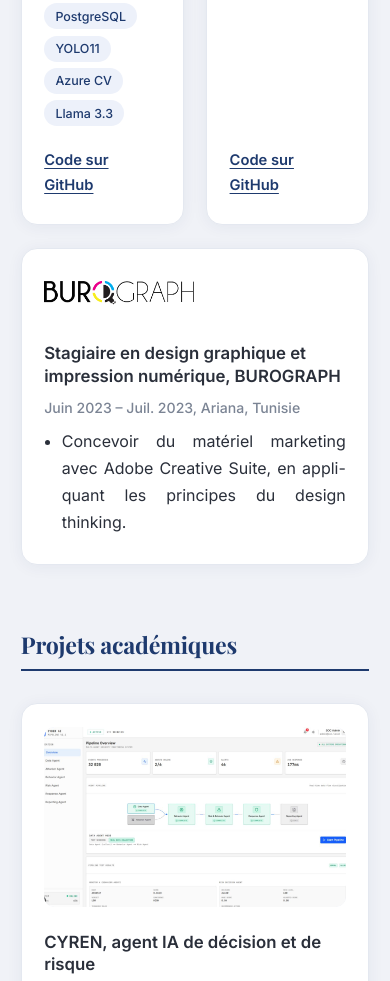
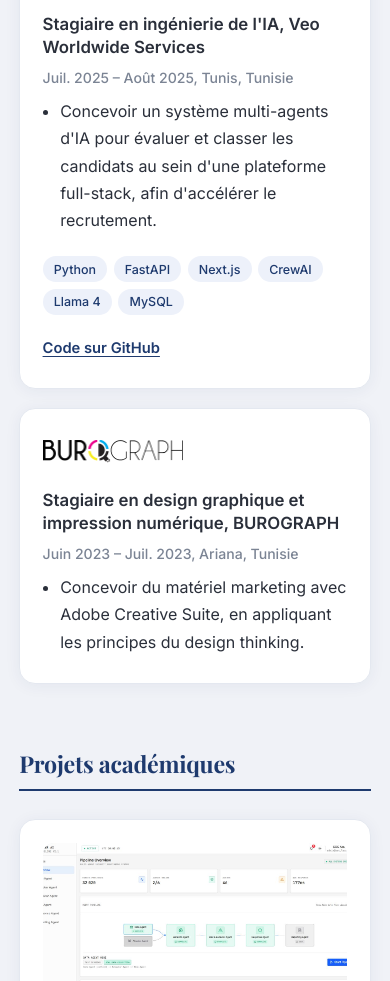
Before and after one commit to DouaBoudokhan/DouaBoudokhan.github.io, a plain HTML site: page index.html in a window 390 px wide. Shown: the part 2181-3162 px from the top of the page. Drawn offline with nearby package versions, Linux system fonts and the light colour scheme.

Commit message:
Fix mobile responsive layout for experience cards to match projects

```diff
--- a/style.css
+++ b/style.css
@@ -441,114 +441,20 @@ footer {
     padding-top: 1rem;
 }
 
-@media(max-width:1100px) {
-    .item {
-        grid-column: 1/-1
-    }
-
-    .cert {
-        grid-column: span 3
-    }
-}
-
-@media(max-width:860px) {
-    body {
-        display: block
-    }
-
-    aside {
-        position: static;
-        height: auto;
-        padding: 1.6rem 1.4rem;
-        gap: .7rem
-    }
-
-    aside img {
-        width: 110px;
-        height: 110px
-    }
-
-    nav {
-        flex-direction: row;
-        flex-wrap: wrap;
-        justify-content: center;
-        gap: .2rem .8rem
-    }
-
-    .contact {
-        flex-direction: row;
-        flex-wrap: wrap;
-        justify-content: center;
-        gap: .3rem 1.1rem
-    }
-
-    nav a,
-    .contact a {
-        padding: .45rem .3rem
-    }
-
-    main {
-        padding: 2.5rem 1.3rem
-    }
-}
-
-@media(max-width:640px) {
-
-    .proj,
-    .award,
-    .cert {
-        grid-column: 1/-1
-    }
-
-    .skills {
-        grid-template-columns: 1fr;
-        gap: .1rem
-    }
-
-    .skills dd {
-        margin-bottom: .6rem
-    }
-
-    .cols {
-        grid-template-columns: 1fr
-    }
-
-    h2 {
-        font-size: 1.45rem
-    }
-
-    .gallery img,
-    figure img {
-        height: 180px;             /* slightly shorter on mobile */
-    }
-}
-
-@media(prefers-reduced-motion:reduce) {
-    html {
-        scroll-behavior: auto
-    }
-
-    *,
-    *::before,
-    *::after {
-        transition: none !important;
-    }
-}
-
 .proj ul,
 .award ul,
 .cols ul,
 ul.lead,
 .item ul {
-    padding-left: 1.1rem
+    padding-left: 1.1rem;
 }
 
 li {
-    margin-bottom: .3rem
+    margin-bottom: .3rem;
 }
 
 ul.lead li {
-    margin-bottom: .5rem
+    margin-bottom: .5rem;
 }
 
 main p,
@@ -556,42 +462,38 @@ main li,
 .skills dd {
     text-align: justify;
     hyphens: auto;
-    -webkit-hyphens: auto
+    -webkit-hyphens: auto;
 }
 
 .links,
 .tags,
 .meta {
-    text-align: left
+    text-align: left;
 }
 
 .item .logo {
-    height: 44px;
+    height: 40px;
     width: auto;
-    max-width: 150px;
+    max-width: 140px;
     object-fit: contain;
     object-position: left center;
-    margin-bottom: .5rem
-}
-
-.item .logo {
-    margin-bottom: 1.2rem
+    margin-bottom: .6rem;
 }
 
 .award>div {
     display: flex;
     flex-direction: column;
     flex: 1;
-    gap: .5rem
+    gap: .5rem;
 }
 
 .award figure {
     order: -1;
-    margin: .4rem 0 .8rem
+    margin: .4rem 0 .8rem;
 }
 
 .award .links {
-    margin-top: auto
+    margin-top: auto;
 }
 
 .gallery.phones {
@@ -601,7 +503,7 @@ main li,
     overflow: visible;
     background: var(--sky);
     border-radius: 10px;
-    padding: .5rem
+    padding: .6rem;
 }
 
 .gallery.phones img {
@@ -610,5 +512,126 @@ main li,
     aspect-ratio: auto;
     object-fit: contain;
     border-radius: 8px;
-    background: none
+    background: none;
 }
+
+/* ==========================================================================
+   Responsive Breakpoints (Desktop -> Tablet -> Mobile)
+   ========================================================================== */
+
+@media(max-width:1100px) {
+    .item,
+    #experience .item {
+        grid-column: 1/-1;
+    }
+
+    .cert {
+        grid-column: span 3;
+    }
+}
+
+@media(max-width:860px) {
+    body {
+        display: block;
+    }
+
+    section {
+        grid-template-columns: 1fr;
+        gap: 1.2rem;
+    }
+
+    .item,
+    #experience .item,
+    .proj,
+    .award,
+    .cert {
+        grid-column: 1/-1 !important;
+    }
+
+    aside {
+        position: static;
+        height: auto;
+        padding: 1.6rem 1.4rem;
+        gap: .7rem;
+    }
+
+    aside img {
+        width: 110px;
+        height: 110px;
+    }
+
+    nav {
+        flex-direction: row;
+        flex-wrap: wrap;
+        justify-content: center;
+        gap: .2rem .8rem;
+    }
+
+    .contact {
+        flex-direction: row;
+        flex-wrap: wrap;
+        justify-content: center;
+        gap: .3rem 1.1rem;
+    }
+
+    nav a,
+    .contact a {
+        padding: .45rem .3rem;
+    }
+
+    main {
+        padding: 2rem 1.2rem;
+    }
+}
+
+@media(max-width:640px) {
+    .item,
+    #experience .item,
+    .proj,
+    .award,
+    .cert {
+        grid-column: 1/-1 !important;
+    }
+
+    main p,
+    main li,
+    .skills dd {
+        text-align: left !important;
+        hyphens: none !important;
+        -webkit-hyphens: none !important;
+    }
+
+    .skills {
+        grid-template-columns: 1fr;
+        gap: .1rem;
+    }
+
+    .skills dd {
+        margin-bottom: .6rem;
+    }
+
+    .cols {
+        grid-template-columns: 1fr;
+    }
+
+    h2 {
+        font-size: 1.45rem;
+    }
+
+    .gallery img,
+    figure img {
+        height: 190px;
+    }
+}
+
+@media(prefers-reduced-motion:reduce) {
+    html {
+        scroll-behavior: auto;
+    }
+
+    *,
+    *::before,
+    *::after {
+        transition: none !important;
+    }
+}
```
